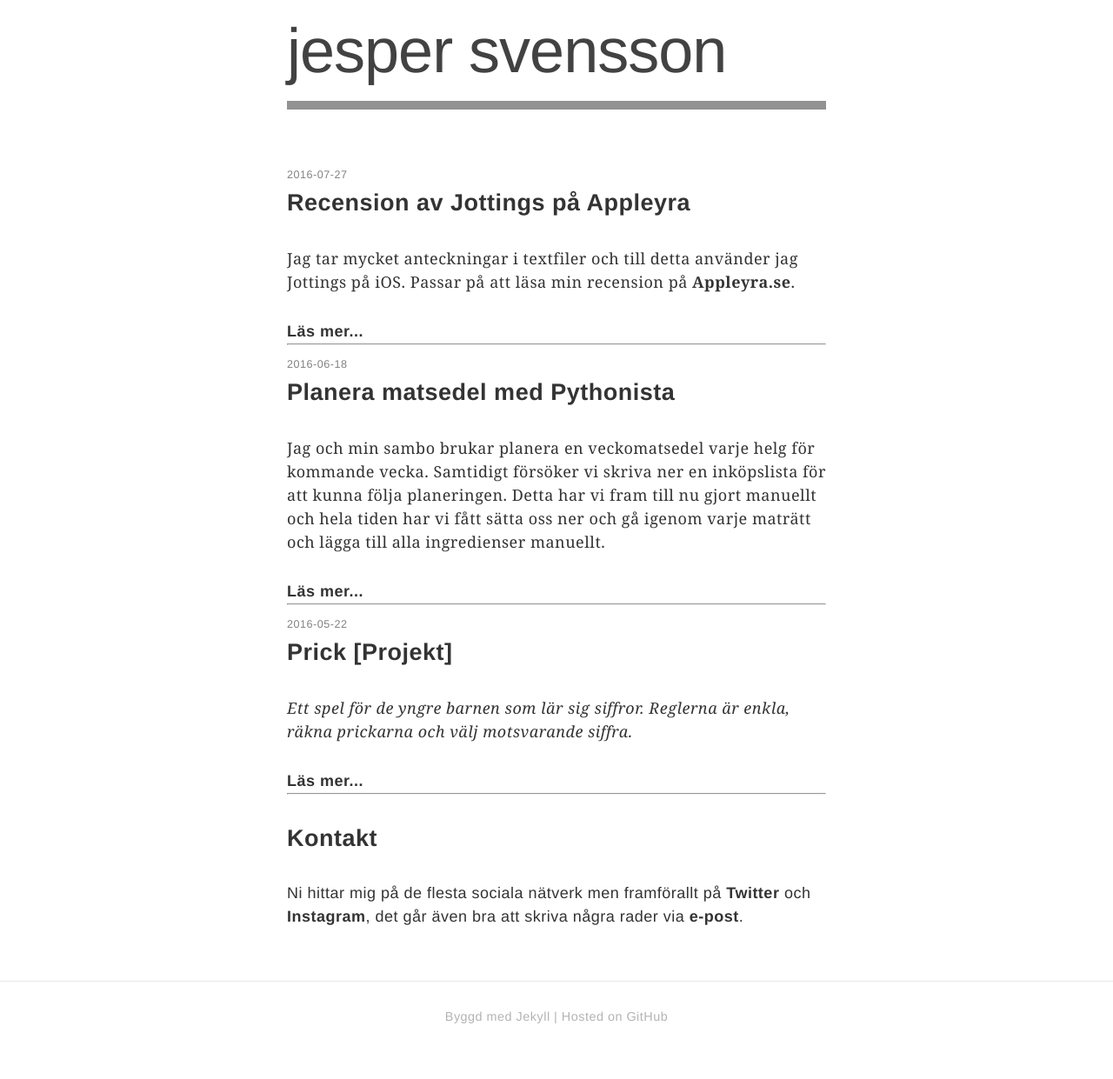
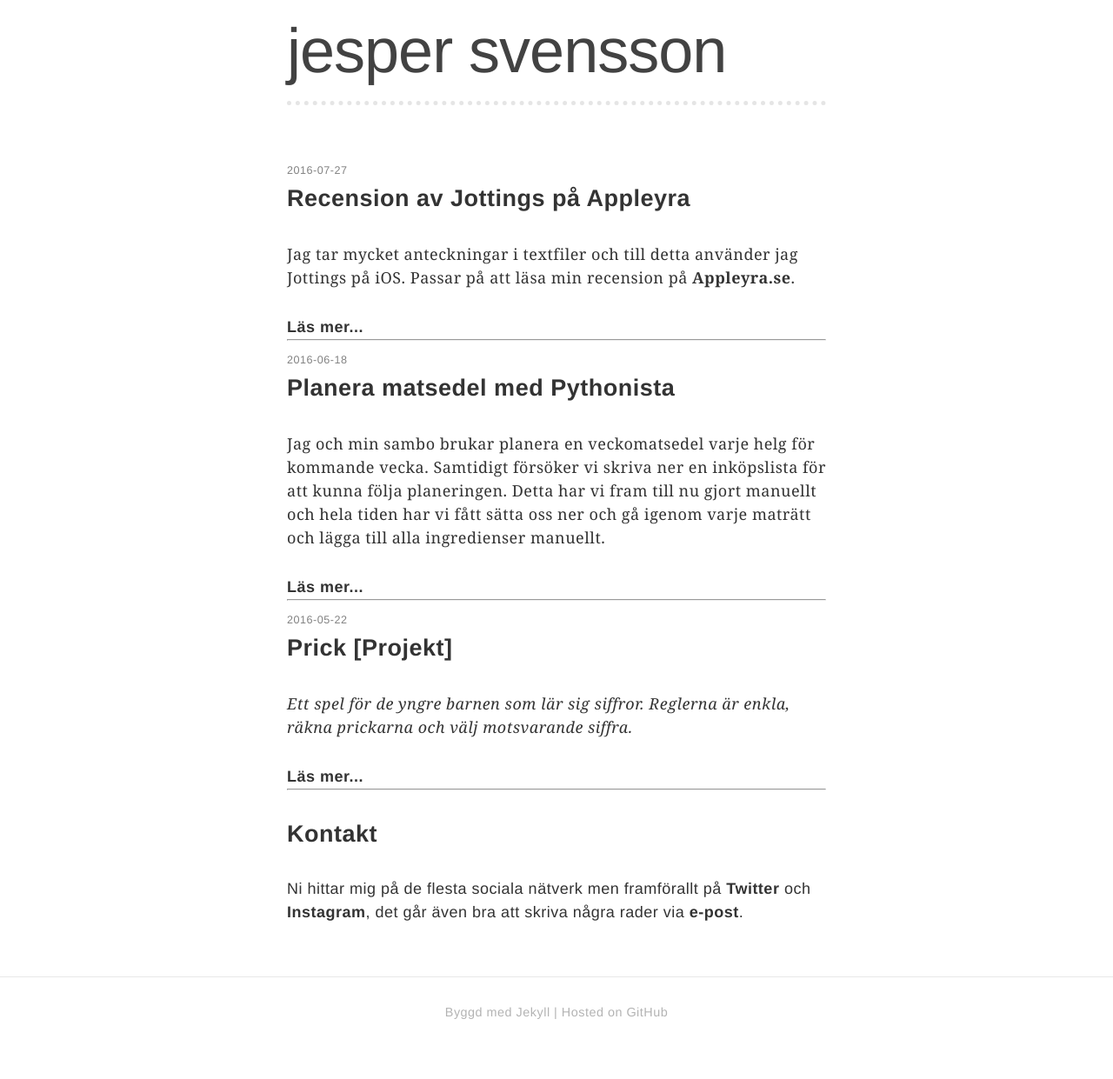
Before and after one commit to jesperpsvensson/jesperpsvensson.github.io, a Jekyll site: the page built from index.html, in a window 1280 px wide. Shown: the whole page at 87% size. Built offline with Jekyll 4.4.1, drawn with Linux system fonts in a browser that asks for light colours.

Commit message:
site-title

```diff
--- a/_sass/_layout.scss
+++ b/_sass/_layout.scss
@@ -18,7 +18,7 @@
     letter-spacing: -1px;
     margin-bottom: $spacing-unit * 2;
     padding-bottom: $spacing-unit;
-    border-bottom: 10px solid #929292;
+    border-bottom: 5px dotted #e5e5e5;
 
 
     &,
```
